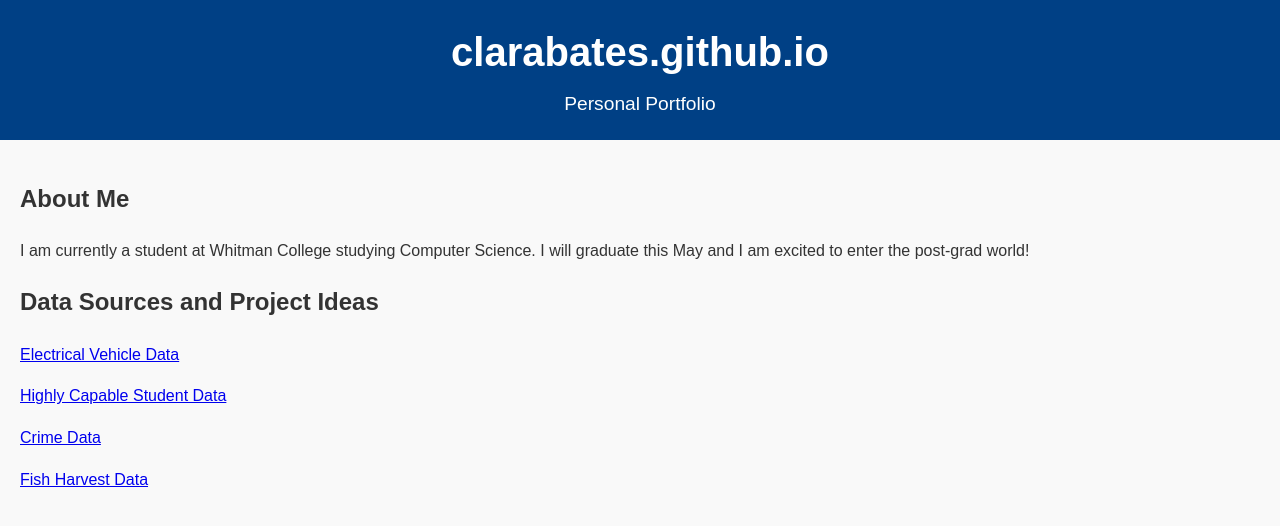
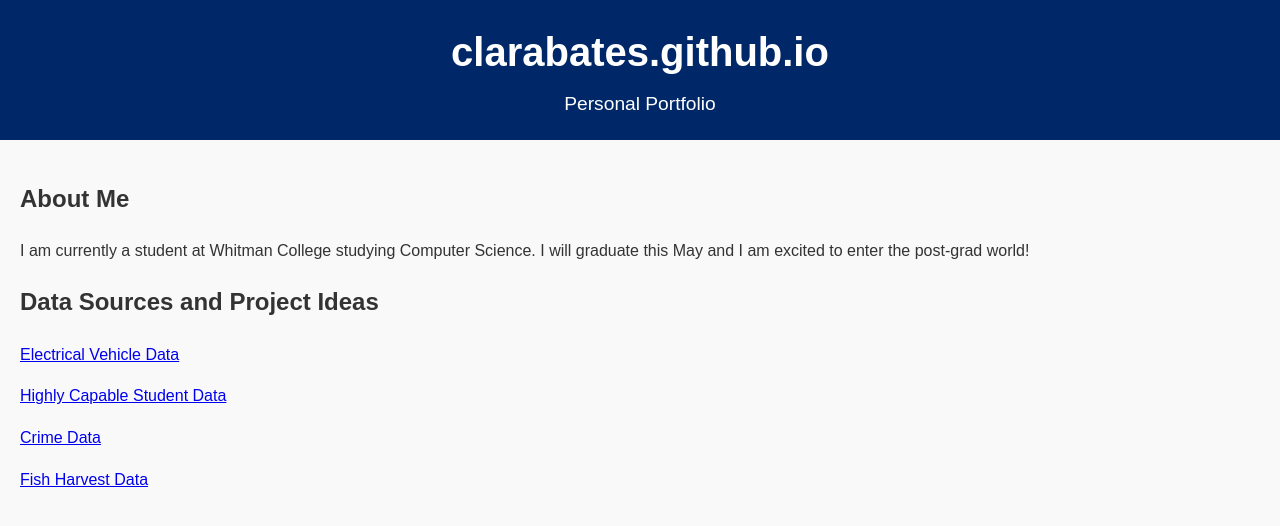
Before and after one commit to clarabates/clarabates.github.io, a Jekyll site: the page built from index.md, in a window 1280 px wide. Shown: the top 526 px of the page. Built offline with Jekyll 4.4.1, drawn with Linux system fonts in a browser that asks for light colours.

Commit message:
Update styles.css

```diff
--- a/assets/css/styles.css
+++ b/assets/css/styles.css
@@ -1,6 +1,6 @@
 /* General Styles */
 body {
-    font-family: Arial, sans-serif;
+    font-family: Montserrat, sans-serif;
     margin: 0;
     padding: 0;
     line-height: 1.6;
@@ -10,7 +10,7 @@
 
 /* Header Styles */
 .site-header {
-    background-color: #004085;
+    background-color: #002868;
     color: white;
     text-align: center;
     padding: 20px;
```
